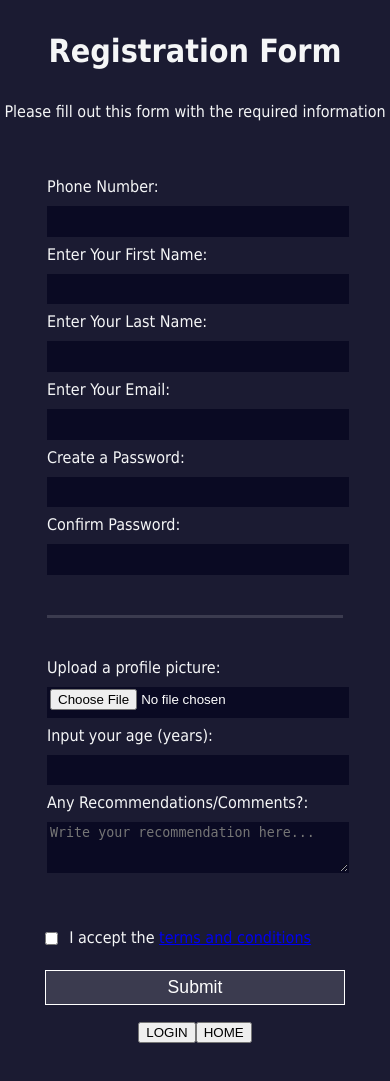
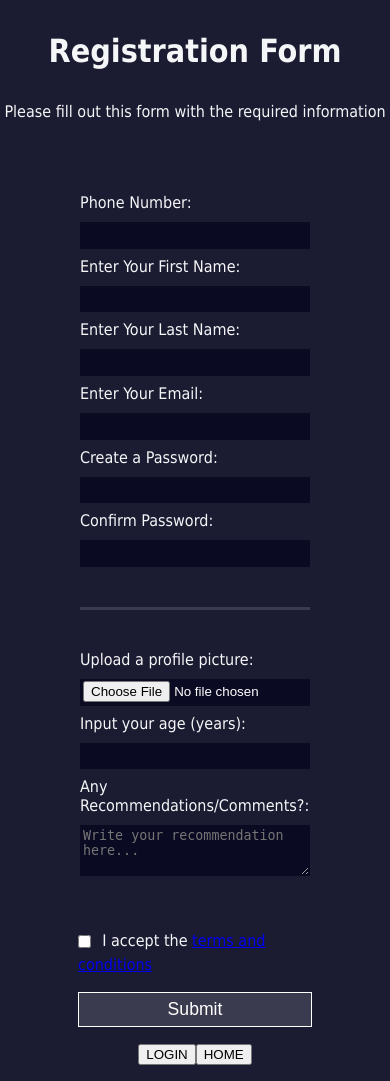
Before and after one commit to edwardalx/MyCapstoneProject, a Django app: page /register/ in a window 390 px wide. Before the commit the page ends 1043 px from the top, so only its background shows below. Run offline with Django 5.2, Linux system fonts and the light colour scheme.

Commit message:
21.04_modify mobile view

```diff
--- a/rent_in/accounts/static/css/new_register.css
+++ b/rent_in/accounts/static/css/new_register.css
@@ -1,6 +1,10 @@
+body, html {
+  width: 100%;
+  overflow-y: scroll;
+}
 body {
   width: 100%;
-  height: 100vh;
+  height: 100%;
   margin: 0;
   background-color: #1b1b32;
   color: #f5f6f7;
@@ -14,9 +18,9 @@ h1, p {
 }
 
 form {
-  width: 60vw;
-  max-width: 500px;
-  min-width: 300px;
+  width: 60%;
+  max-width: 60%;
+  min-width: 30%;
   margin: 0 auto;
   padding-bottom: 2em;
 }
@@ -87,3 +91,24 @@ section{
   justify-content: center;
 
 }
+
+/* 👇 PUT THIS AFTER EVERYTHING ELSE */
+@media screen and (max-width: 600px) {
+  form {
+    width: 90vw; /* fills more space */
+    min-width: unset; /* override the min-width */
+    padding: 1em;
+  }
+  input[type="submit"] {
+    min-width: unset;
+    width: 100%;
+  }
+
+  input,
+  textarea,
+  select,
+  button {
+    width: 100%;
+    box-sizing: border-box;
+  }
+}
--- a/rent_in/accounts/templates/accounts/new_base.html
+++ b/rent_in/accounts/templates/accounts/new_base.html
@@ -13,8 +13,8 @@
     <header>
       <img id="logo" alt="freeCodeCamp" src="https://raw.githubusercontent.com/edwardalx/MyCapstoneProject/refs/heads/main/rent_in/tenant_images/house%20logo.jpg">
       <h1>🏠<a href = "{% url 'home' %}">RentIn</a></h1>
-      <nav>
-        <ul>
+      <nav class="navbar">
+        <ul class="nav-links">
           {% if user.is_authenticated %}
           <li >
               <form method="post" action="{% url 'logout' %}">
--- a/rent_in/accounts/templates/accounts/new_register.html
+++ b/rent_in/accounts/templates/accounts/new_register.html
@@ -3,8 +3,11 @@
   <head>
     {% load static %}
     <meta charset="UTF-8">
+    <meta name="viewport" content="width=device-width, initial-scale=1.0">
     <title>Registration Form</title>
     <link rel="stylesheet" href="{%static 'css/new_register.css'%}" />
+    <link rel="icon" href="{% static 'favicon.ico' %}" type="image/x-icon">
+
   </head>
   <body>
     <h1>Registration Form</h1>
--- a/rent_in/accounts/templates/registration/login.html
+++ b/rent_in/accounts/templates/registration/login.html
@@ -7,7 +7,7 @@
     <!-- <div class="row justify-content-center">
         <div class="col-md-6">
             <h2 class="text-center">Login</h2> -->
-            <form method="post" action="{% url 'login' %}">
+            <form method="post" action="{% url 'login' %}" class = "login-form">
                 <fieldset>
                 {% csrf_token %}
                 <div class="mb-3">
```
Also changed, not shown: rent_in/accounts/static/css/new_styles.css (+68 -2 lines), rent_in/accounts/static/favicon.ico (added).
